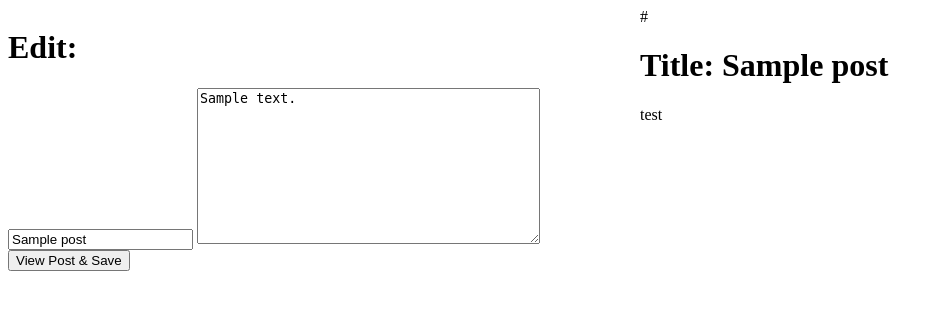
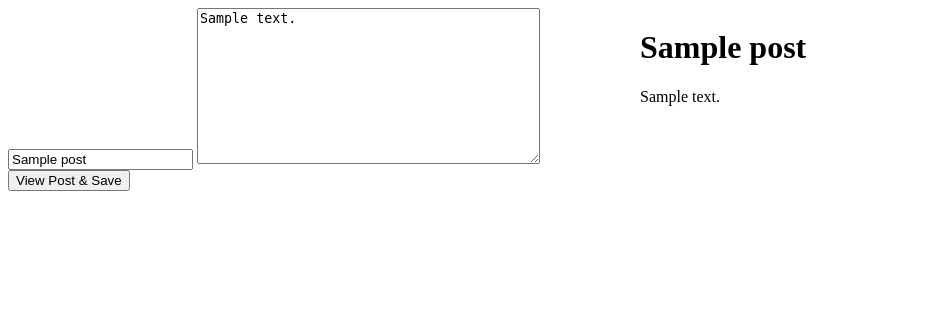
Before and after one commit to rubenvoss/rubens_blog, a Django app: page /posts/1/update/ in a window 1280 px wide. Shown: the top 310 px of the page, without its empty margins (0-944 px from the left). Run offline with Django 5.2, Linux system fonts and the light colour scheme; tables that the repository leaves empty hold one stand-in row (values such as "Sample post"); some libraries are stand-ins or nearby versions.

Commit message:
frontend

```diff
--- a/rubens_blog/posts/templates/posts/post_form.html
+++ b/rubens_blog/posts/templates/posts/post_form.html
@@ -1,12 +1,14 @@
 {% extends "base_generic.html" %}
 {% block content %}
+
 {% load post_conversion %}
 {% load widget_tweaks %}
 
-<div style="display:block; width:100%;">
+<div class="container">
+
     <div style="width:50%; float: left; display: inline-block;">
-        <h1>Edit:</h1>
-        <form action="" method="post">
+        <div class="form-group">
+            <form method="post">
                 {% csrf_token %}
                 {% render_field form.title %}
                 {% render_field form.content hx-post="/posts/convert_markdown/" hx-trigger="keyup delay:500ms" hx-target="#post_content" hx-swap="innerHTML" %}
@@ -14,9 +16,13 @@
                 <input type="submit" value="View Post & Save" />
             </form>
         </div>
-    <div style="width:50%; float: left; display: inline-block;">#
-        <h1>Title: {{ post.title }}</h1>
-        <div id="post_content">test</div>
     </div>
+
+    <div style="width:50%; float: left; display: inline-block;">
+        <h1 id="post_title">{{ post.title }}</h1>
+        <div id="post_content">{{ post.content | return_markdown }}</div>
     </div>
+
+</div>
+
 {% endblock %}
```
Lines whose indentation alone changed are shown as unchanged.
